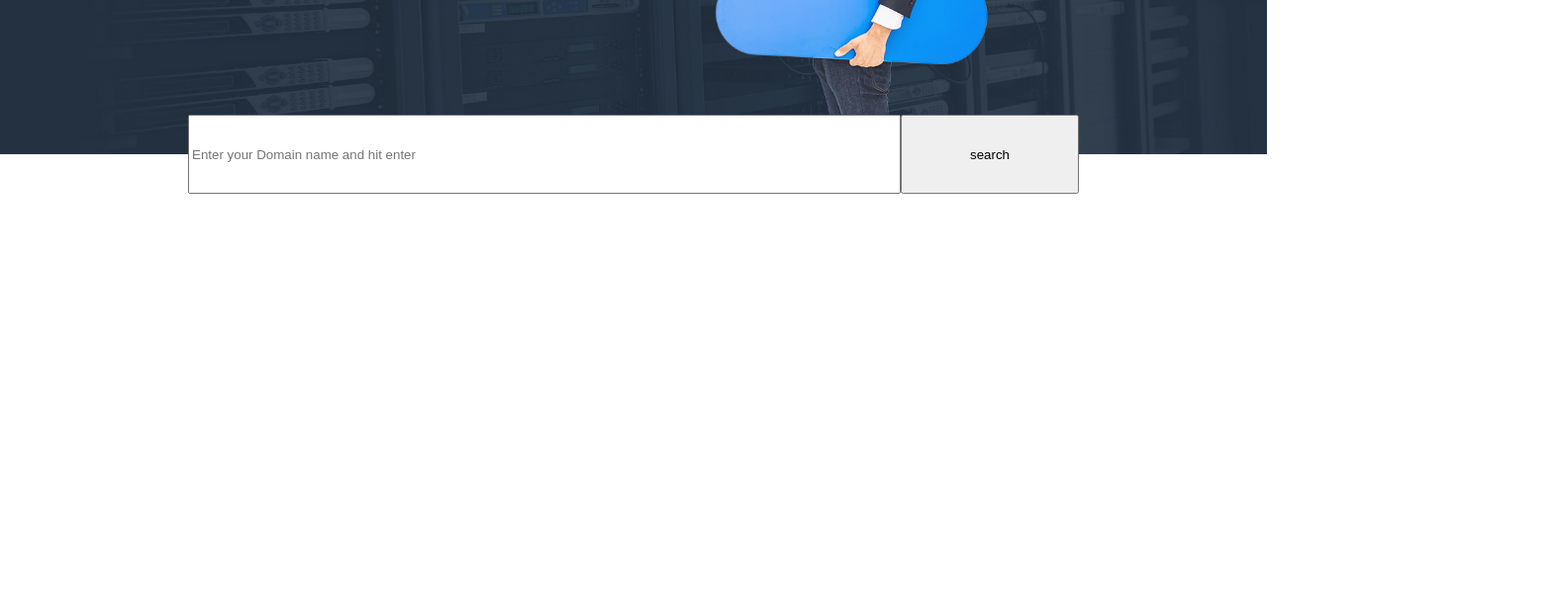
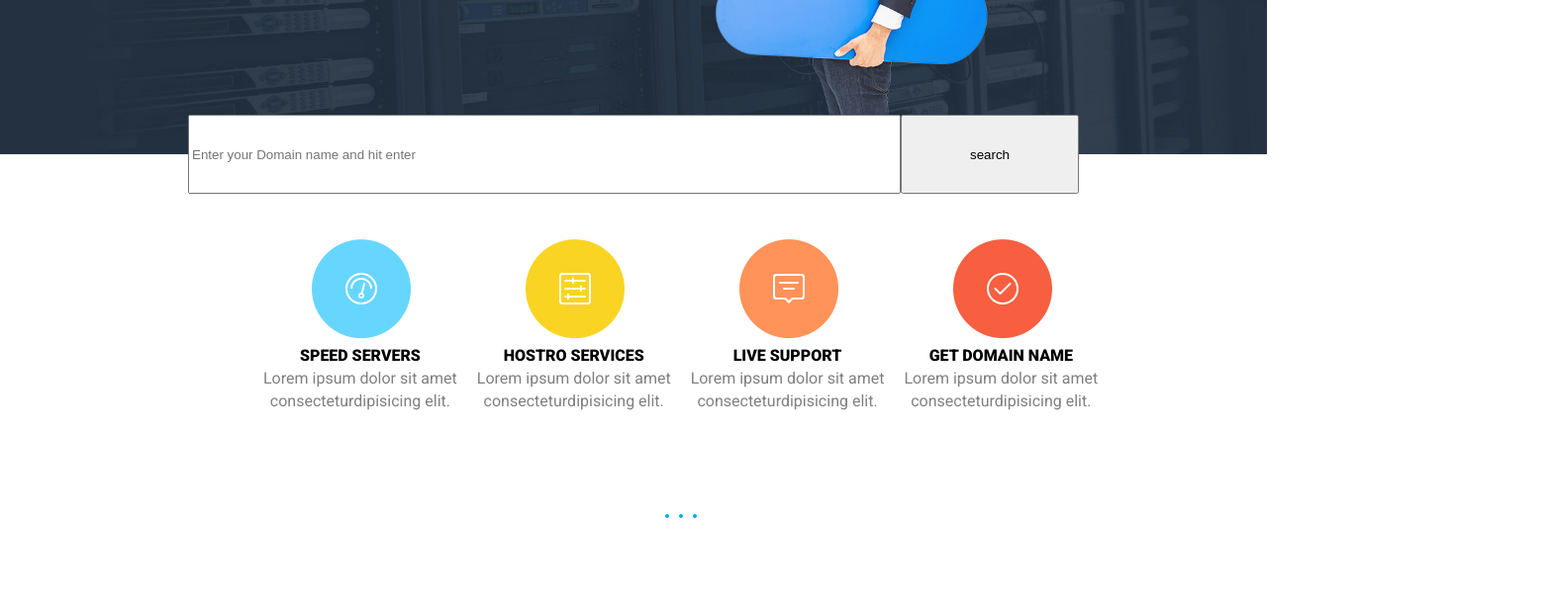
Before and after one commit to aamarcatili/clase5, a plain HTML site: page index.html in a window 1280 px wide. Shown: the part 404-1016 px from the top of the page at 99% size, 1570 px wide, since content can reach past the window. Before the commit the page ends 800 px from the top, so only its background shows below. Drawn offline with Linux system fonts and the light colour scheme.

Commit message:
3/8 cell beg

```diff
--- a/css/style.css
+++ b/css/style.css
@@ -17,6 +17,8 @@ nav ul li{
 	display: inline-block;
 	line-height: 50px;
 	padding: 0 10px;
+	font-family: 'Roboto', sans-serif;
+	font-weight: 700;
 
 }
 nav a {
@@ -24,6 +26,7 @@ nav a {
 }
 
 /*nav y contc*/
+
 
 .banner {
 	width: 100%;
@@ -37,6 +40,9 @@ h2 {
 	font-size: 45px;
 	font-weight: 400;
 	margin-bottom: 30px;
+	position: relative;
+	left: -10px;
+	top: 6px;
 }
 p {
 	color: grey;
@@ -71,3 +77,39 @@ p {
 	float: right;
 	box-sizing:border-box;
 }
+/*section de servicios*/
+
+.services {
+	height: 200px;
+	width: 900px;
+	margin: 0 20%;
+	}
+
+.server {
+	display: inline-block;
+	float: left;
+	margin:5px 10px;
+	text-align: center;
+	line-height: 23px;
+}
+h4 {
+	text-transform: uppercase;
+	text-align: center;
+	font-weight: 900;
+	font-family: 'Roboto', sans-serif;
+}
+
+.server img{
+	position: relative;
+	left:1px;
+	top: 1px;
+}
+/* split dots */
+.dots {
+	height: 100px;
+	width: 900px;
+	display: inline-block;
+	position: relative;
+	left:670px;
+	margin-top: 90px;
+}
--- a/index.html
+++ b/index.html
@@ -3,7 +3,7 @@
 <head>
 	<title>TP 5</title>
 <meta charset="UTF-8">
-<meta name="viewport" content="widh=device-width, initial-scale=1.0">
+<meta name="viewport" content="width=device-width, initial-scale=1.0">
 <link rel="stylesheet" href="css/reset.css">
 <link rel="stylesheet" href="css/style.css">
 <link href='https://fonts.googleapis.com/css?family=Roboto:400,900,700,300' rel='stylesheet' type='text/css'>
@@ -23,7 +23,7 @@
 		<header>
 			<div class="banner">
 				<div class="textcontainer">
-					<h2>Regular Udates</h2>
+					<h2>Regular Updates</h2>
 					<p>Lorem ipsum dolor sit similique? Dolor, culpa.</p>
 				</div>
 			</div>
@@ -34,6 +34,37 @@
 				</form>
 			</div>
 		</header>
+		<section class="services">
+			<div class="speed server">
+				<img src="assets/icons/wid1.png" alt="">
+				<h4>speed servers</h4>
+				<p>Lorem ipsum dolor sit amet</p>
+				<p>consecteturdipisicing elit.</p>
+			</div>
+			<div class="servicios server">
+				<img src="assets/icons/wid2.png" alt="">
+				<h4>hostro services</h4>
+				<p>Lorem ipsum dolor sit amet</p>
+				<p>consecteturdipisicing elit.</p>
+			</div>
+			<div class="suport server">
+				<img src="assets/icons/wid3.png" alt="">
+				<h4>live support</h4>
+				<p>Lorem ipsum dolor sit amet</p>
+				<p>consecteturdipisicing elit.</p>
+			</div>
+			<div class="domain server">
+				<img src="assets/icons/wid4.png" alt="">
+				<h4>get domain name</h4>
+				<p>Lorem ipsum dolor sit amet</p>
+				<p>consecteturdipisicing elit.</p>
+			</div>
+		</section>
+		<section clas="cell">
+			<div class="dots">
+				<img src="assets/icons/threedot.png" alt="">
+			</div>
+		</section>
 	</main>
 </body>
 </html>
```
Also changed, not shown: assets/bLcF5HN.jpg (added).
